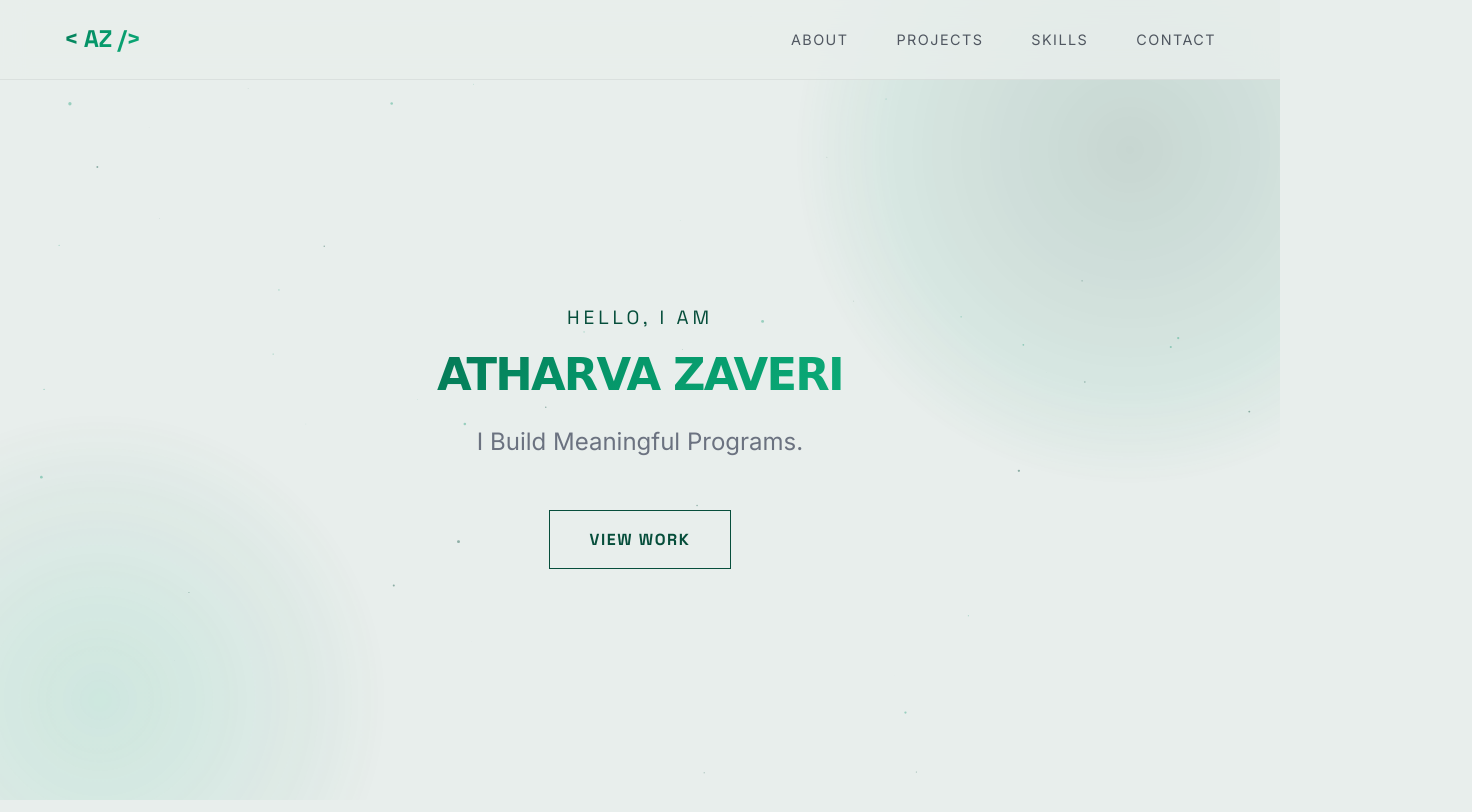
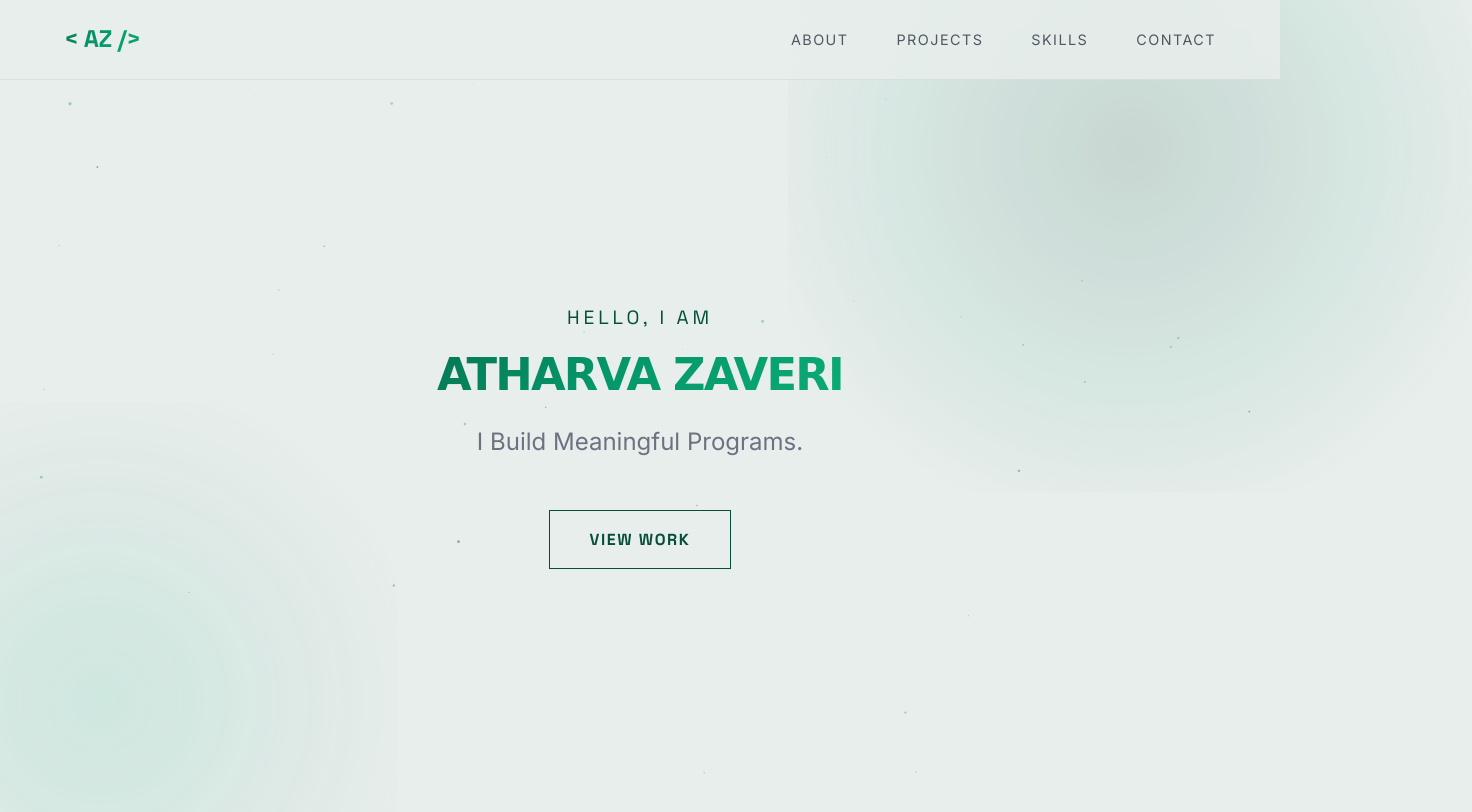
Before and after one commit to AtharvaZ/Portfolio_website, a plain HTML site: page index.html in a window 1280 px wide. Shown: the top 812 px of the page, 1472 px wide, since content can reach past the window. Drawn offline with nearby package versions, Linux system fonts and the light colour scheme; no server answers; a web font is replaced by a local one.

Commit message:
Update styles.css

```diff
--- a/styles.css
+++ b/styles.css
@@ -205,7 +205,6 @@ img {
     align-items: center;
     justify-content: center;
     position: relative;
-    overflow: hidden;
     padding-top: var(--header-height);
 }
 
@@ -213,7 +212,7 @@ img {
     position: absolute;
     width: 600px;
     height: 600px;
-    background: radial-gradient(circle, rgba(6, 78, 59, 0.2) 0%, rgba(5, 150, 105, 0.1) 50%, rgba(255, 255, 255, 0) 70%);
+    background: radial-gradient(circle, rgba(6, 78, 59, 0.2) 0%, rgba(5, 150, 105, 0.1) 50%, rgba(232, 238, 236, 0) 80%);
     top: -150px;
     right: -150px;
     pointer-events: none;
@@ -234,7 +233,7 @@ img {
     position: absolute;
     width: 500px;
     height: 500px;
-    background: radial-gradient(circle, rgba(16, 185, 129, 0.15) 0%, rgba(5, 150, 105, 0.05) 50%, rgba(255, 255, 255, 0) 70%);
+    background: radial-gradient(circle, rgba(16, 185, 129, 0.15) 0%, rgba(5, 150, 105, 0.05) 50%, rgba(232, 238, 236, 0) 80%);
     bottom: -150px;
     left: -150px;
     pointer-events: none;
```
